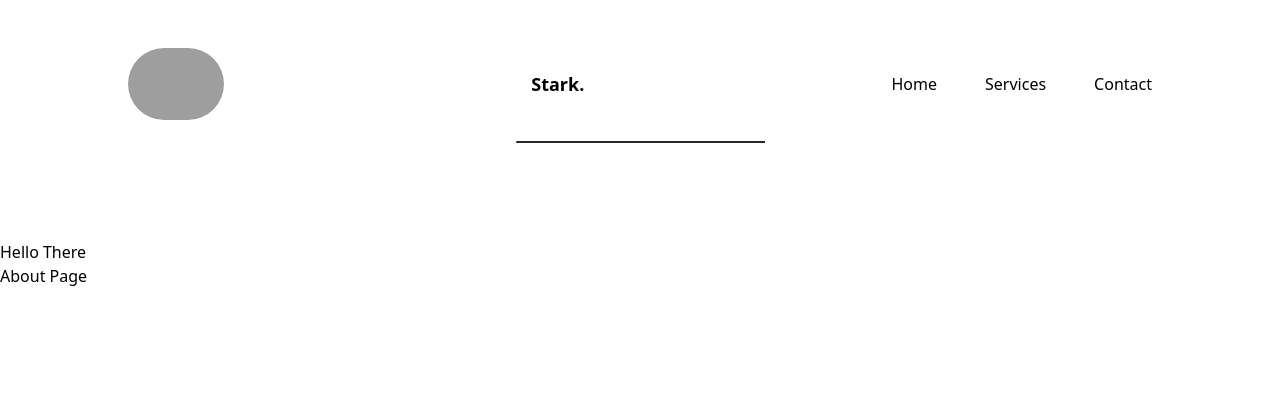
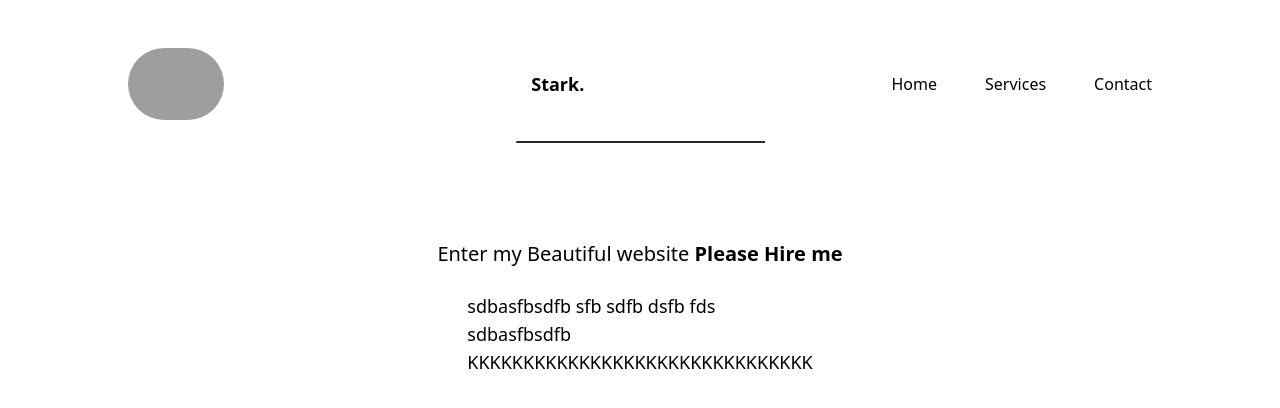
Before and after one commit to stark5200/Astro_testing_01, an Astro site: page / in a window 1280 px wide. Built offline with nearby package versions, Linux system fonts and the light colour scheme; Astro itself is replaced by a stand-in of ours; grey boxes are pictures that could not be loaded.

Commit message:
added intro page

```diff
--- a/src/components/Nav.tsx
+++ b/src/components/Nav.tsx
@@ -69,6 +69,8 @@ export default function Nav(){
         </div>
       )}
 
+      {/* Fixed nav*/}
+
       {toggled && !matches && (
         <motion.div animate={{ opacity: 1, x: 0 }} initial={{ opacity: 0, x: 25 }} className="fixed flex bg-white bottom-0 left-0 w-full h-screen items-center justify-center">
           <motion.div variants={navMotion} animate="visible" initial="hidden" className="flex flex-col gap-24 text-lg">
--- /dev/null
+++ b/src/components/intro.astro
@@ -0,0 +1,25 @@
+---
+import f1 from "f1.jpg"
+import f2 from "f2.jpg"
+---
+
+<div class="relative mx-12 flex flex-col items-center justify-center">
+  <h1 class="text-xl">
+    Enter my Beautiful website <span class="font-bold"> Please Hire me</span>
+  </h1>
+  <div class="relative">
+    <p id="anim-p" class="p-6 text-lg">
+      sdbasfbsdfb
+      sfb
+      sdfb
+
+      dsfb
+      fds
+      <br>
+      sdbasfbsdfb
+      <br>
+
+      KKKKKKKKKKKKKKKKKKKKKKKKKKKKKKK
+    </p>
+  </div>
+</div>
--- a/src/pages/index.astro
+++ b/src/pages/index.astro
@@ -1,9 +1,10 @@
 ---
 import Nav from "../components/Nav";
 import MainLayout from "../layouts/main-layout.astro";
+import Intro from "../components/intro.astro";
+
 ---
 
 <MainLayout title="Stark Portfolio">
-	<h1>Hello There</h1>
-	<a href="/about">About Page</a>
+	<Intro />
 </MainLayout>
```
